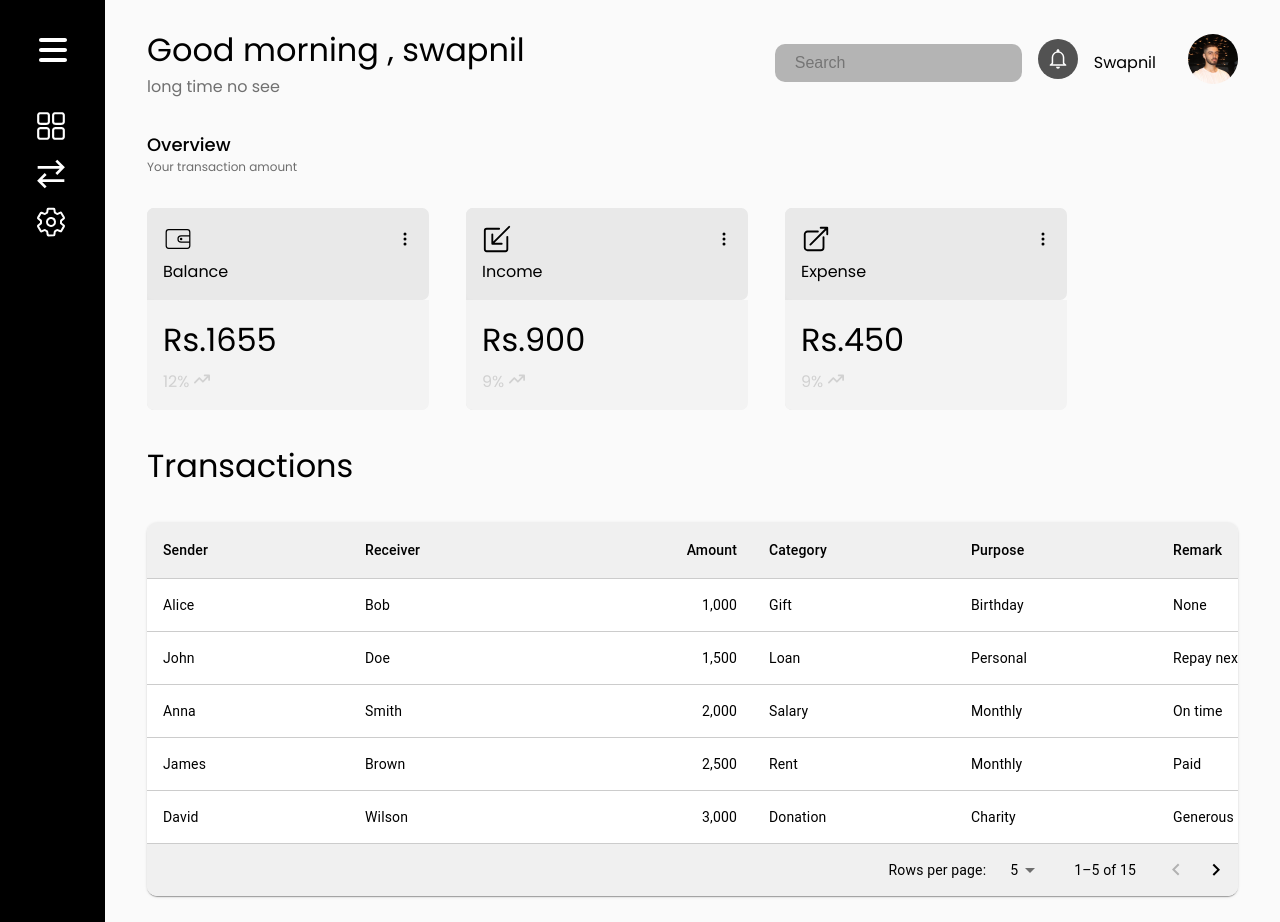
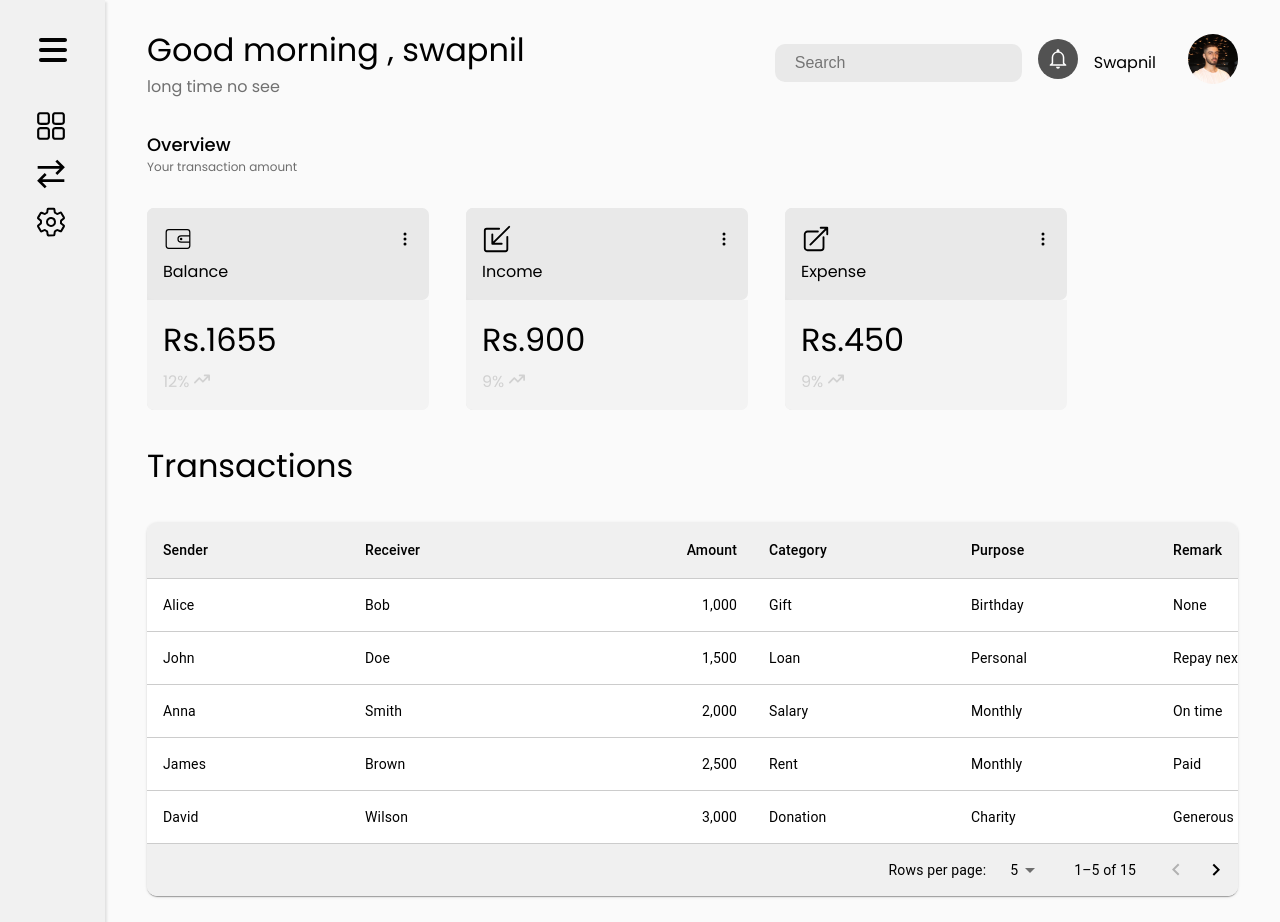
Before and after one commit to Swapnilrupakhetee/financetracker, a React (Vite) app: page / in a window 1280 px wide. Built offline with nearby package versions, Linux system fonts and the light colour scheme.

Commit message:
finished-light-mode

```diff
--- a/src/components/Card.css
+++ b/src/components/Card.css
@@ -69,7 +69,11 @@
 }
 .card-amount{
     font-size: 32px;
-    color: black;
+    color: rgb(0, 0, 0);
+}
+.card-amount.dark-mode{
+    font-size: 32px;
+    color: rgb(255, 255, 255);
 }
 .card-percentage{
     color: rgb(209, 209, 209);
--- a/src/components/Dashboardtop.css
+++ b/src/components/Dashboardtop.css
@@ -31,13 +31,12 @@
     justify-content: center;
     align-items: center;
 }
-.dash-search{
-    background-color: rgb(180, 180, 180);
+.dash-search {
+    background-color: rgb(233, 233, 233);
     border-radius: 10px;
     font-size: 1rem;
     padding: 10px 20px;
     border: none;
-
 }
 .dash-search:focus{
     border: none;
--- a/src/components/Sidebar.css
+++ b/src/components/Sidebar.css
@@ -17,10 +17,58 @@
 }
 
 .sidebar {
-    color: white;
+    color: rgb(3, 3, 3);
+    background-color: rgb(241, 241, 241);
+    min-height: 100vh;
+    height: auto;
+    box-shadow: 2px 2px 2px #e2e2e2;
+}
+.sidebar.dark-mode{
+     color: white;
     background-color: black;
     min-height: 100vh;
     height: auto;
+    box-shadow: none;
+
+}
+.routes {
+    display: flex;
+    width: 100%;
+    flex-direction: column;
+    background-color:rgb(241, 241, 241) ;
+    align-items: center;
+    gap: 1rem;
+    cursor: pointer;
+}
+
+.routes.dark-mode {
+    display: flex;
+    width: 100%;
+    flex-direction: column;
+    background-color: black;
+    align-items: center;
+    gap: 1rem;
+    cursor: pointer;
+}
+.link {
+    width: 100%;
+    display: flex;
+    justify-content: center;
+    align-items: center;
+    color: rgb(0, 0, 0);
+    text-decoration: none;
+    border-right: 4px solid transparent;
+    gap: 2rem;
+}
+.link.dark-mode {
+    width: 100%;
+    display: flex;
+    justify-content: center;
+    align-items: center;
+    color: white;
+    text-decoration: none;
+    border-right: 4px solid transparent;
+    gap: 2rem;
 }
 
 .main2 {
@@ -67,25 +115,9 @@ main {
     transition: 1s ease-in;
 }
 
-.routes {
-    display: flex;
-    width: 100%;
-    flex-direction: column;
-    align-items: center;
-    gap: 1rem;
-    cursor: pointer;
-}
 
-.link {
-    width: 100%;
-    display: flex;
-    justify-content: center;
-    align-items: center;
-    color: white;
-    text-decoration: none;
-    border-right: 4px solid transparent;
-    gap: 2rem;
-}
+
+
 
 .linktohome {
     color: wheat;
@@ -105,16 +137,16 @@ main {
 
 .link_text:hover {
     width: 100%;
-    color: rgb(143, 58, 58);
-    transition: all 1s;
-    transform: scale(1.05);
+    color: rgb(126, 126, 126);
+    transition: all 0.3s;
+
 }
 
 .icon:hover {
     width: 100%;
-    color: rgb(143, 58, 58);
-    transition: all 1s;
-    transform: scale(1.2);
+    color: rgb(126, 126, 126);
+    transition: all 0.3s;
+
 }
 
 .just_text {
--- a/src/components/Sidebar.jsx
+++ b/src/components/Sidebar.jsx
@@ -1,4 +1,4 @@
-import React, { useState, useEffect } from 'react';
+import React, { useState, useEffect, useContext } from 'react';
 import { motion } from 'framer-motion';
 import '../components/Sidebar.css';
 import { FaBars } from 'react-icons/fa6';
@@ -7,8 +7,10 @@ import { FiBarChart } from 'react-icons/fi';
 import { GrTransaction } from 'react-icons/gr';
 import { IoSettingsOutline } from 'react-icons/io5';
 import { NavLink } from 'react-router-dom';
+import { SettingContext } from '../Context/SettingsContext';
 
 function Sidebar({ children }) {
+    const{darkMode}=useContext(SettingContext)
     const routes = [
         {
             path: '/',
@@ -60,7 +62,7 @@ function Sidebar({ children }) {
                             damping: 15
                         }
                     }}
-                    className="sidebar"
+                    className={`sidebar ${darkMode?'dark-mode':''}`}
                 >
                     <div className="top_section">
                         <h1 className={isOpen ? 'logo' : 'small-logo'}></h1>
@@ -80,9 +82,9 @@ function Sidebar({ children }) {
                         </motion.div>
                     </div>
                     <main>
-                        <section className="routes">
+                        <section className={`routes ${darkMode?'dark-mode':''}`}>
                             {routes.map((route) => (
-                                <NavLink to={route.path} key={route.name} className="link">
+                                <NavLink to={route.path} key={route.name} className={`link ${darkMode?'dark-mode':''}`}>
                                     <div className="icon">{route.icon}</div>
                                     <div className={isOpen ? 'link_text' : 'just_text'}>{route.name}</div>
                                 </NavLink>
```
